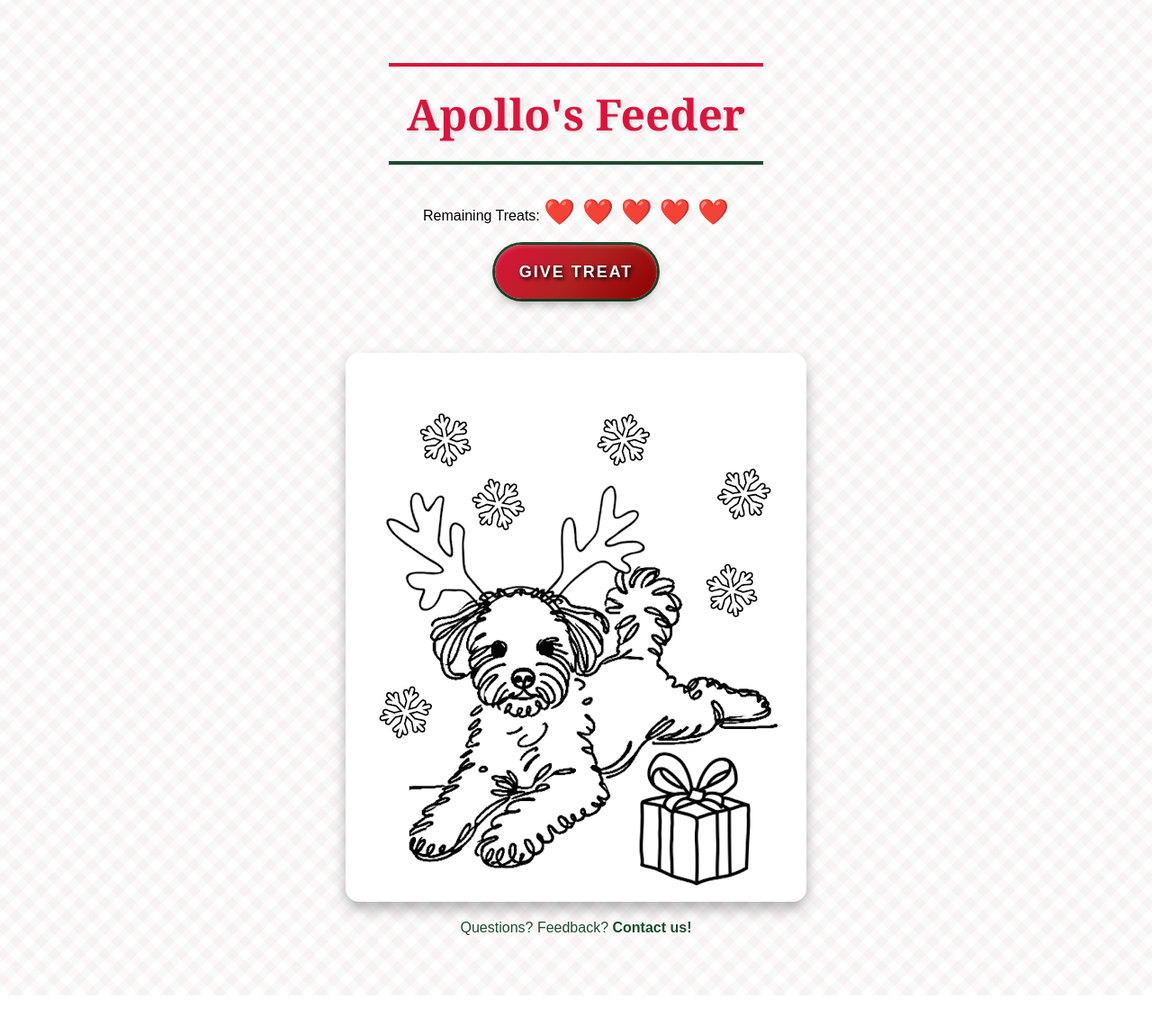
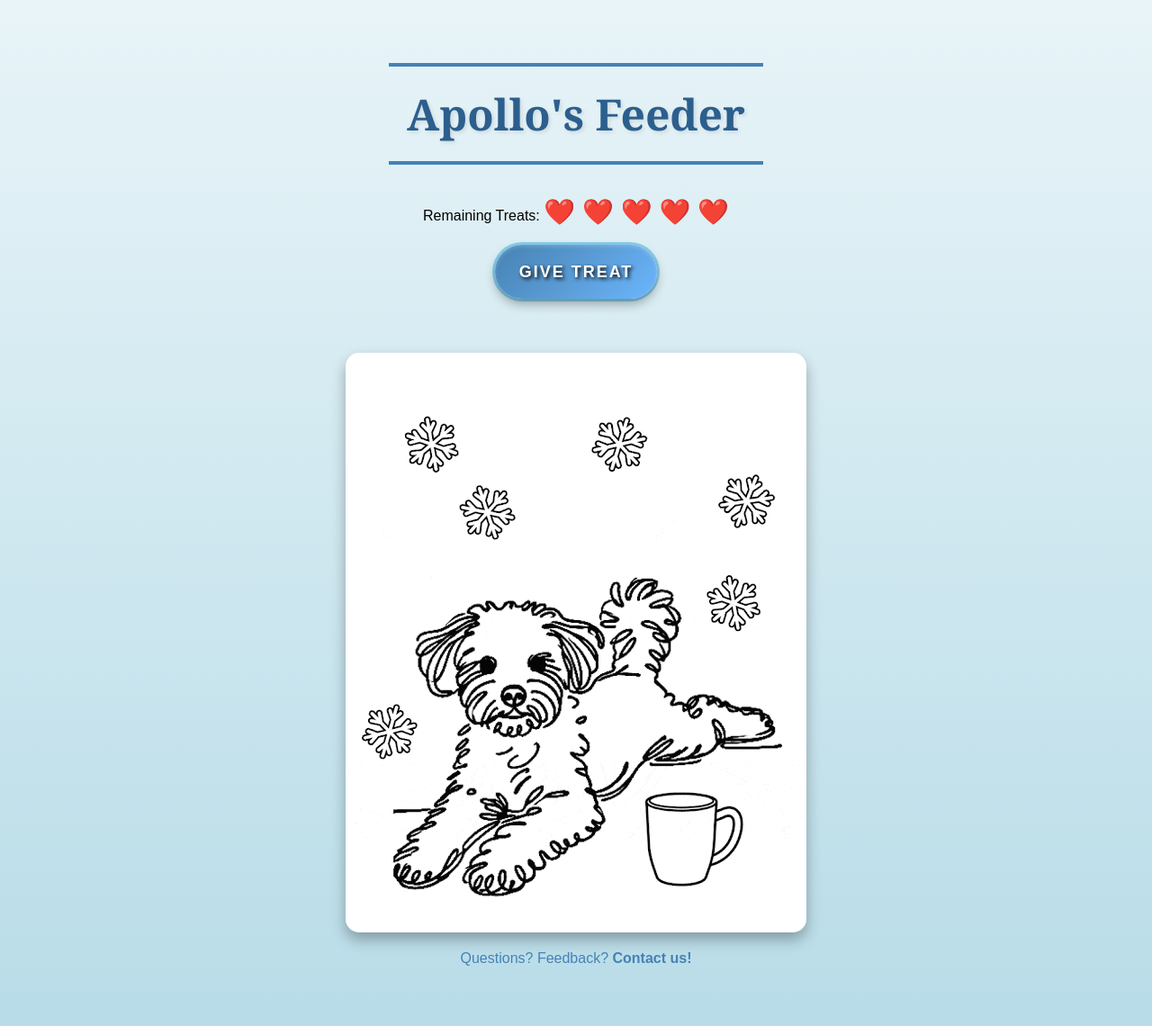
Before and after one commit to villrv/apollo-feeder, a Flask app: page / in a window 1280 px wide. Shown: the whole page at 90% size. Before the commit the page ends 1106 px from the top, so only its background shows below. Run offline with Flask 3, Linux system fonts and the light colour scheme.

Commit message:
winter update

```diff
--- a/_site/templates/index.html
+++ b/_site/templates/index.html
@@ -3,16 +3,13 @@
 <head>
     <meta charset="UTF-8">
     <meta name="viewport" content="width=device-width, initial-scale=1.0">
-    <title>Apollo's Festive Feeder 🎄</title>
+    <title>Apollo's Winter Feeder ❄️</title>
     <style>
         body {
             font-family: Arial, sans-serif;
             text-align: center;
             padding: 50px;
-            background: linear-gradient(to bottom, #fff 0%, #f8f9fa 100%);
-            background-image:
-                repeating-linear-gradient(45deg, transparent, transparent 10px, rgba(220, 20, 60, 0.03) 10px, rgba(220, 20, 60, 0.03) 20px),
-                repeating-linear-gradient(-45deg, transparent, transparent 10px, rgba(26, 77, 46, 0.03) 10px, rgba(26, 77, 46, 0.03) 20px);
+            background: linear-gradient(to bottom, #e8f4f8 0%, #d0e8f0 50%, #b8dce8 100%);
             color: #000;
             min-height: 100vh;
             margin: 0;
@@ -20,21 +17,21 @@
 
         h1 {
             font-family: 'Georgia', serif, Arial, sans-serif;
-            color: #dc143c;
+            color: #2c5f8d;
             text-shadow: 2px 2px 4px rgba(0, 0, 0, 0.1);
             font-size: 3em;
             margin-bottom: 20px;
             font-weight: bold;
             padding: 20px;
-            border-top: 4px solid #dc143c;
-            border-bottom: 4px solid #1a4d2e;
+            border-top: 4px solid #4682b4;
+            border-bottom: 4px solid #4682b4;
             display: inline-block;
             margin-top: 20px;
         }
 
         #treat-count {
             font-size: 28px;
-            color: #1a4d2e;
+            color: #4682b4;
             text-shadow: none;
             font-weight: bold;
         }
@@ -113,7 +110,7 @@
         }
 
 
-        /* Festive Pop-Up Styling */
+        /* Winter Pop-Up Styling */
         #popup {
             display: none;
             position: fixed;
@@ -122,7 +119,7 @@
             transform: translate(-50%, -50%);
             background: #fff;
             padding: 25px;
-            border: 3px solid #dc143c;
+            border: 3px solid #4682b4;
             border-radius: 15px;
             box-shadow: 0 4px 12px rgba(0, 0, 0, 0.2);
             z-index: 100;
@@ -130,7 +127,7 @@
         }
 
         #popup button {
-            background: linear-gradient(135deg, #dc143c, #b22222);
+            background: linear-gradient(135deg, #4682b4, #5a9bd4);
             border: none;
             border-radius: 8px;
             padding: 12px 24px;
@@ -141,21 +138,21 @@
         }
 
         #popup button:hover {
-            background: linear-gradient(135deg, #ff1744, #d32f2f);
+            background: linear-gradient(135deg, #5a9bd4, #6bb6ff);
             transform: scale(1.05);
         }
 
-        /* Festive Link Styling */
+        /* Winter Link Styling */
         .feedback-link {
             margin-top: 20px;
             font-size: 16px;
-            color: #1a4d2e;
+            color: #4682b4;
             text-decoration: none;
             transition: all 0.3s ease;
         }
 
         .feedback-link:hover {
-            color: #dc143c;
+            color: #2c5f8d;
             text-decoration: underline;
         }
 
@@ -343,7 +340,7 @@
         width: 180px;
         height: 60px;
         margin: 20px auto;
-        background: linear-gradient(135deg, #dc143c, #b22222, #8b0000); /* red gradient */
+        background: linear-gradient(135deg, #4682b4, #5a9bd4, #6bb6ff); /* winter blue gradient */
         border-radius: 30px;
         border: none;
         font-size: 18px;
@@ -353,20 +350,20 @@
         letter-spacing: 2px;
         cursor: pointer;
         transition: transform 0.3s ease, box-shadow 0.3s ease;
-        box-shadow: 0 6px 12px rgba(0, 0, 0, 0.3), inset 0 2px 4px rgba(255, 255, 255, 0.2), 0 0 0 3px #1a4d2e;
+        box-shadow: 0 6px 12px rgba(0, 0, 0, 0.3), inset 0 2px 4px rgba(255, 255, 255, 0.2), 0 0 0 3px #87ceeb;
         overflow: hidden;
         text-shadow: 2px 2px 4px #000;
     }
 
     .christmas-button:hover {
-        background: linear-gradient(135deg, #ff1744, #d32f2f, #b71c1c);
+        background: linear-gradient(135deg, #5a9bd4, #6bb6ff, #7dc8ff);
         transform: scale(1.05);
-        box-shadow: 0 8px 16px rgba(0, 0, 0, 0.4), inset 0 2px 4px rgba(255, 255, 255, 0.3), 0 0 0 4px #1a4d2e;
+        box-shadow: 0 8px 16px rgba(0, 0, 0, 0.4), inset 0 2px 4px rgba(255, 255, 255, 0.3), 0 0 0 4px #87ceeb;
     }
 
     .christmas-button:active {
         transform: scale(0.98) translateY(2px);
-        background: linear-gradient(135deg, #c62828, #b71c1c, #8b0000);
+        background: linear-gradient(135deg, #2c5f8d, #4682b4, #5a9bd4);
     }
 
 
@@ -421,9 +418,9 @@
         <button id="close-popup">Close</button>
     </div>
 
-    <!-- Festive Apollo Image -->
+    <!-- Winter Apollo Image -->
     <div style="margin-top: 30px; text-align: center;">
-        <img src="/static/apollo-festive.gif" alt="Festive Apollo" class="apollo-image" style="max-width: 100%; height: auto; border-radius: 15px; box-shadow: 0 8px 16px rgba(0, 0, 0, 0.3);">
+        <img src="/static/apollo-winter-gif.gif" alt="Winter Apollo" class="apollo-image" style="max-width: 100%; height: auto; border-radius: 15px; box-shadow: 0 8px 16px rgba(0, 0, 0, 0.3);">
     </div>
 
     <!-- Google Form Link -->
```
Also changed, not shown: app.py (+32 -59 lines), templates/index.html (+20 -23 lines), static/apollo-winter-gif.gif (added), 1 other file.
